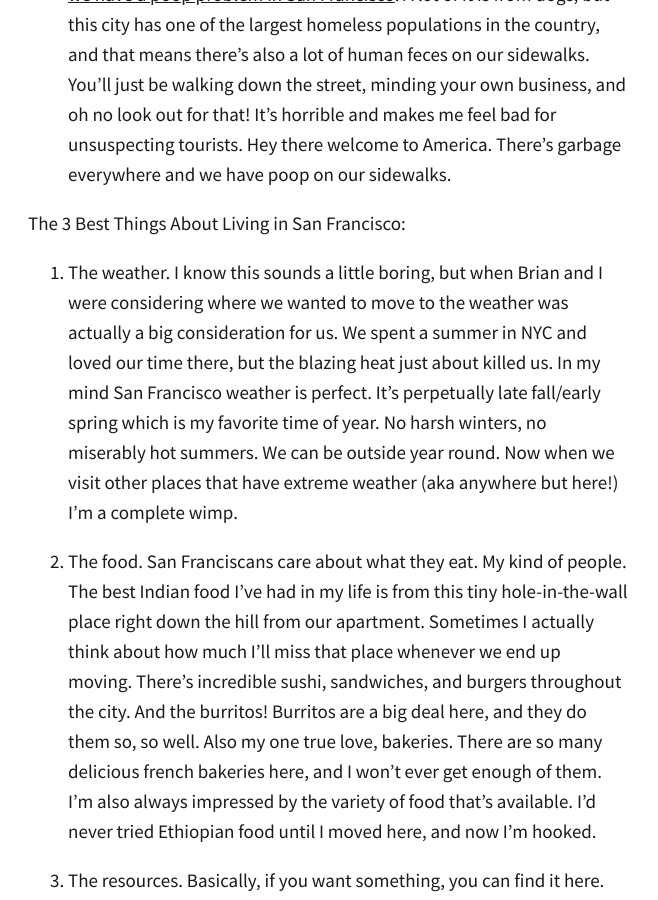
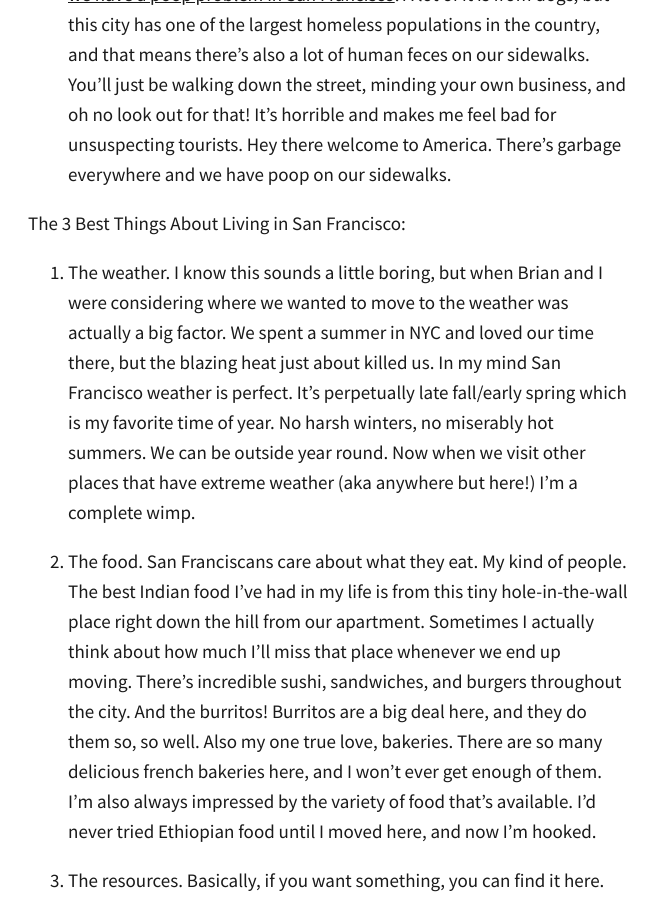
Before and after one commit to totiffany/totiffany.github.io, a Jekyll site: the page built from _posts/2018-08-22-The-3-Best-And-Worst-Things-About-Living-In-San-Francisco.md, in a window 1280 px wide and 900 px high, scrolled down 2349 px. Shown: the whole window, without its empty margins (312-970 px from the left). Built offline with Jekyll 4.4.1, drawn with Linux system fonts in a browser that asks for light colours; our own code applies the rules of GitHub Pages for plain Markdown files; comment, search, counter and statistics services are not loaded.

Commit message:
Update 2018-08-22-The-3-Best-And-Worst-Things-About-Living-In-San-Francisco.md

```diff
--- a/_posts/2018-08-22-The-3-Best-And-Worst-Things-About-Living-In-San-Francisco.md
+++ b/_posts/2018-08-22-The-3-Best-And-Worst-Things-About-Living-In-San-Francisco.md
@@ -35,7 +35,7 @@ The 3 Worst Things About Living in San Francisco:
 
 The 3 Best Things About Living in San Francisco:
 
-1. The weather. I know this sounds a little boring, but when Brian and I were considering where we wanted to move to the weather was actually a big consideration for us. We spent a summer in NYC and loved our time there, but the blazing heat just about killed us. In my mind San Francisco weather is perfect. It’s perpetually late fall/early spring which is my favorite time of year. No harsh winters, no miserably hot summers. We can be outside year round. Now when we visit other places that have extreme weather (aka anywhere but here!) I'm a complete wimp.
+1. The weather. I know this sounds a little boring, but when Brian and I were considering where we wanted to move to the weather was actually a big factor. We spent a summer in NYC and loved our time there, but the blazing heat just about killed us. In my mind San Francisco weather is perfect. It’s perpetually late fall/early spring which is my favorite time of year. No harsh winters, no miserably hot summers. We can be outside year round. Now when we visit other places that have extreme weather (aka anywhere but here!) I'm a complete wimp.
 
 2. The food. San Franciscans care about what they eat. My kind of people. The best Indian food I’ve had in my life is from this tiny hole-in-the-wall place right down the hill from our apartment. Sometimes I actually think about how much I'll miss that place whenever we end up moving. There’s incredible sushi, sandwiches, and burgers throughout the city. And the burritos! Burritos are a big deal here, and they do them so, so well. Also my one true love, bakeries. There are so many delicious french bakeries here, and I won't ever get enough of them. I'm also always impressed by the variety of food that's available. I'd never tried Ethiopian food until I moved here, and now I'm hooked.
 
```
